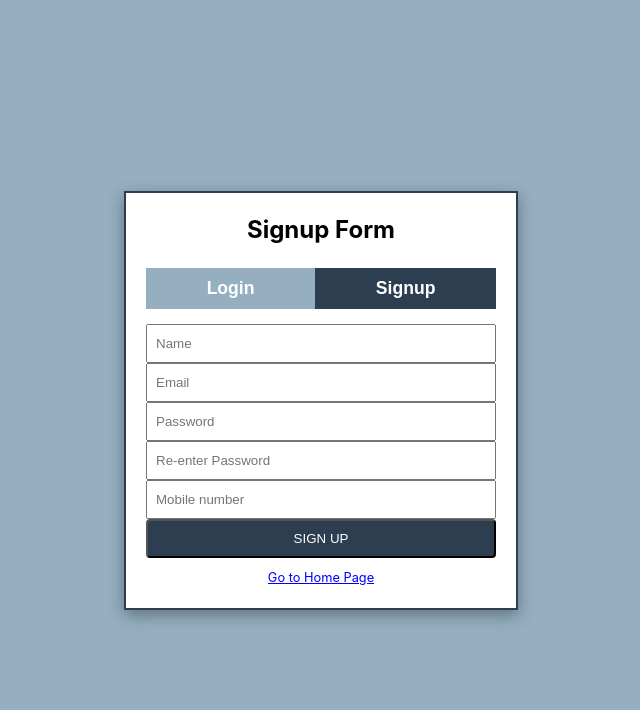
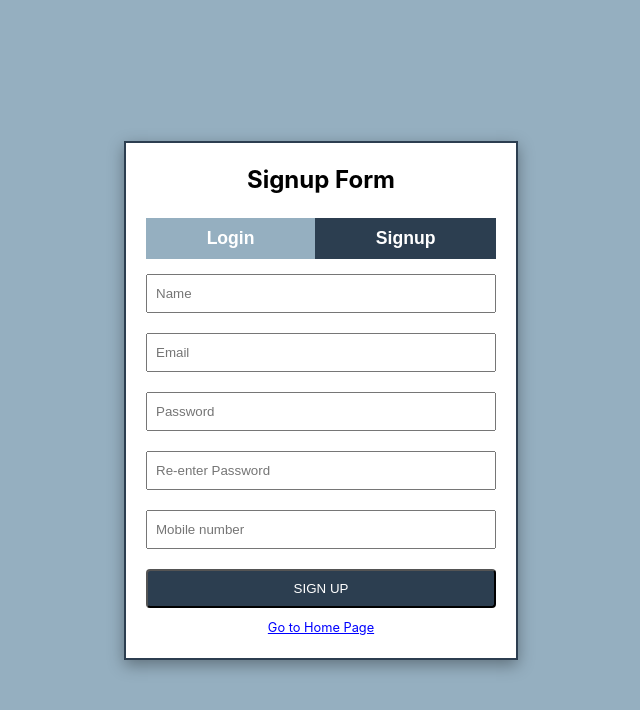
Before and after one commit to ashuhitman/quizkosh, a React (Vite) app in the folder client/: page /auth in a window 1280 px wide. Both pictures are taken after a click on the button "Signup". Shown: the top 710 px of the page, without its empty margins (319-959 px from the left). Built offline with nearby package versions, Linux system fonts and the light colour scheme.

Commit message:
fix signup failed issue

```diff
--- a/client/src/pages/Auth/Auth.module.css
+++ b/client/src/pages/Auth/Auth.module.css
@@ -50,7 +50,7 @@
 .auth form {
   display: flex;
   flex-direction: column;
-  row-gap: 0px;
+  row-gap: 20px;
 }
 .loginForm {
   margin-top: 15px;
--- a/client/src/pages/Auth/Signup.jsx
+++ b/client/src/pages/Auth/Signup.jsx
@@ -41,6 +41,7 @@ function Signup({ changeAuthState, handleShowAlert, loading, setLoading }) {
     console.log("data", data);
     // else submit data
     try {
+      axios.defaults.withCredentials = true;
       const result = await axios.post(
         "http://127.0.0.1:8000/auth/signup",
         data
```
